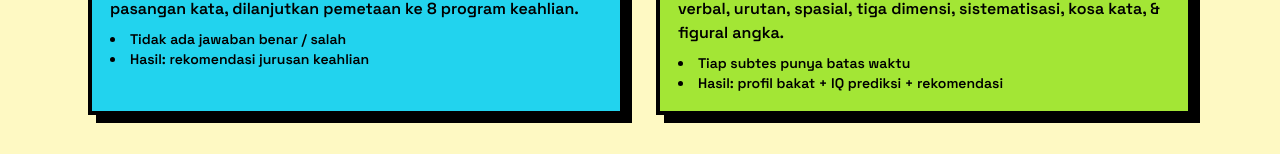
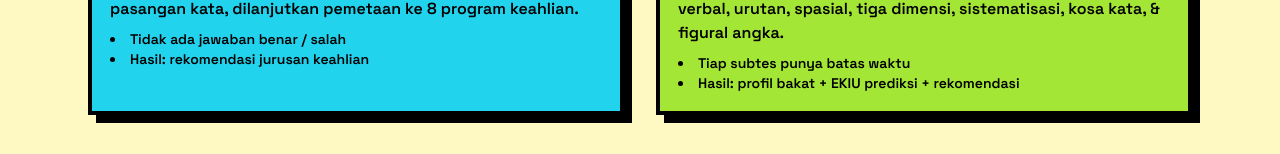
Before and after one commit to irvan678i7-prog/tes-minat-bakat, a Next.js app: page / in a window 1280 px wide. Shown: the part 646-800 px from the top of the page. Built offline with nearby package versions, Linux system fonts and the light colour scheme.

Commit message:
refactor: ganti label tampilan IQ -> EKIU di page.tsx

```diff
--- a/src/app/page.tsx
+++ b/src/app/page.tsx
@@ -64,7 +64,7 @@ export default function Home() {
             </p>
             <ul className="font-semibold list-disc list-inside text-sm">
               <li>Tiap subtes punya batas waktu</li>
-              <li>Hasil: profil bakat + IQ prediksi + rekomendasi</li>
+              <li>Hasil: profil bakat + EKIU prediksi + rekomendasi</li>
             </ul>
           </div>
         </section>
```
